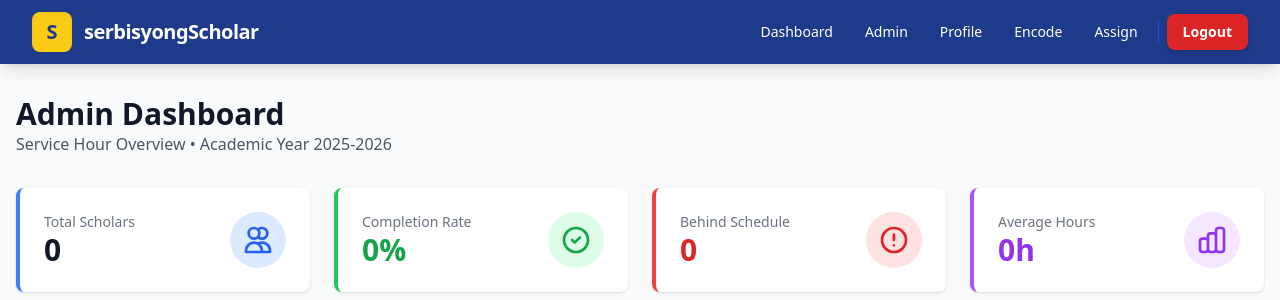
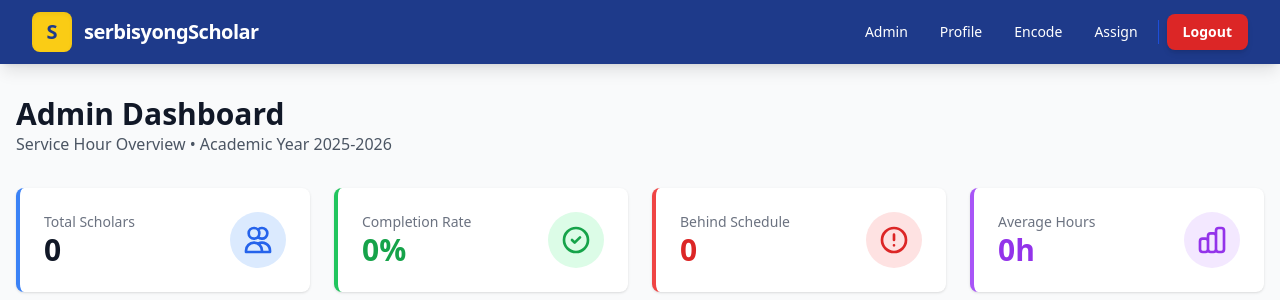
Before and after one commit to loltreeman/serbisyongScholars, a Django app: template serbisyongScholars/templates/admin_dashboard.html in a window 1280 px wide. Shown: the top 300 px of the page. Run offline with Django 4.2, Linux system fonts and the light colour scheme; the template is opened without the code that fills it, so the values that code supplies are empty; some libraries are stand-ins or nearby versions.

Commit message:
Dashboard should not be shown during admin view instead only admin dashboard

```diff
--- a/serbisyongScholars/templates/partials/navbar.html
+++ b/serbisyongScholars/templates/partials/navbar.html
@@ -10,9 +10,6 @@
             </div>
 
             <div class="hidden md:flex items-center space-x-2">
-                <a href="/dashboard" class="px-3 py-2 rounded-md text-sm font-medium hover:bg-blue-800 hover:text-yellow-400 transition flex items-center gap-2">
-                    Dashboard
-                </a>
 
                 <a href="{% url 'admin_dashboard' %}" class="px-3 py-2 rounded-md text-sm font-medium hover:bg-blue-800 hover:text-yellow-400 transition flex items-center gap-2">
                     Admin
```
